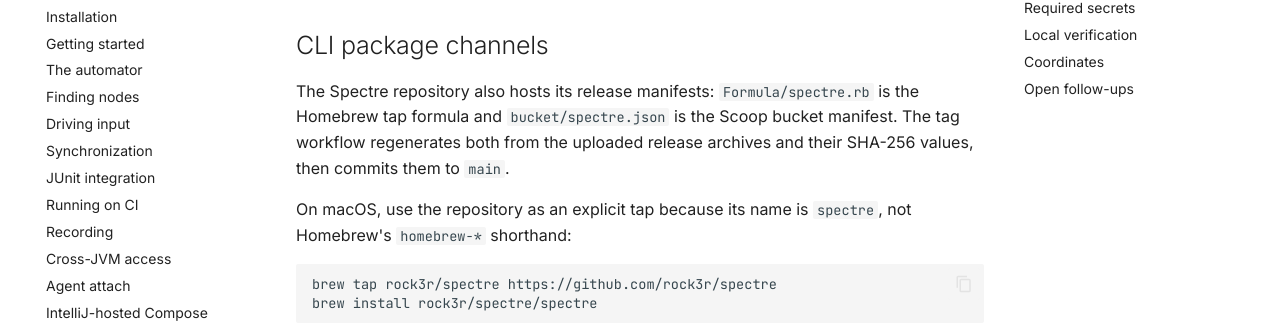
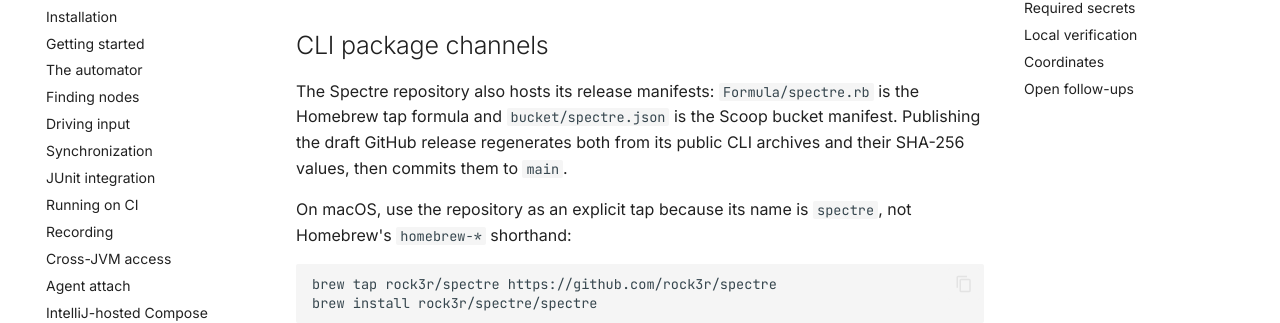
Before and after one commit to rock3r/spectre, an MkDocs documentation site: the page built from docs/PUBLISHING.md, in a window 1280 px wide and 1400 px high, scrolled down 1199 px. Shown: the part 154-477 px from the top of the window. Built offline with MkDocs 1.6.1 and Material for MkDocs 9.7.7, drawn with Linux system fonts in a browser that asks for light colours; comment, search, counter and statistics services are not loaded; some of the changed text lies outside the part shown.

Commit message:
Publish manifests after release promotion

```diff
--- a/docs/PUBLISHING.md
+++ b/docs/PUBLISHING.md
@@ -55,8 +55,9 @@
 ## CLI package channels
 
 The Spectre repository also hosts its release manifests: `Formula/spectre.rb` is the Homebrew
-tap formula and `bucket/spectre.json` is the Scoop bucket manifest. The tag workflow regenerates
-both from the uploaded release archives and their SHA-256 values, then commits them to `main`.
+tap formula and `bucket/spectre.json` is the Scoop bucket manifest. Publishing the draft GitHub
+release regenerates both from its public CLI archives and their SHA-256 values, then commits them
+to `main`.
 
 On macOS, use the repository as an explicit tap because its name is `spectre`, not Homebrew's
 `homebrew-*` shorthand:
@@ -105,6 +106,8 @@
   of attaching a partial library jar set, and that it includes the Linux x64/Linux arm64,
   macOS x64/macOS arm64 (signed and stapled), and Windows x64 CLI bundles.
 - Undraft the GitHub release with `gh release edit <tag> --draft=false`.
+- Confirm the **Publish CLI package channels** workflow committed the refreshed Homebrew and Scoop
+  manifests to `main`.
 
 ## Required secrets
 
```
Also changed, not shown: 2 other files.
